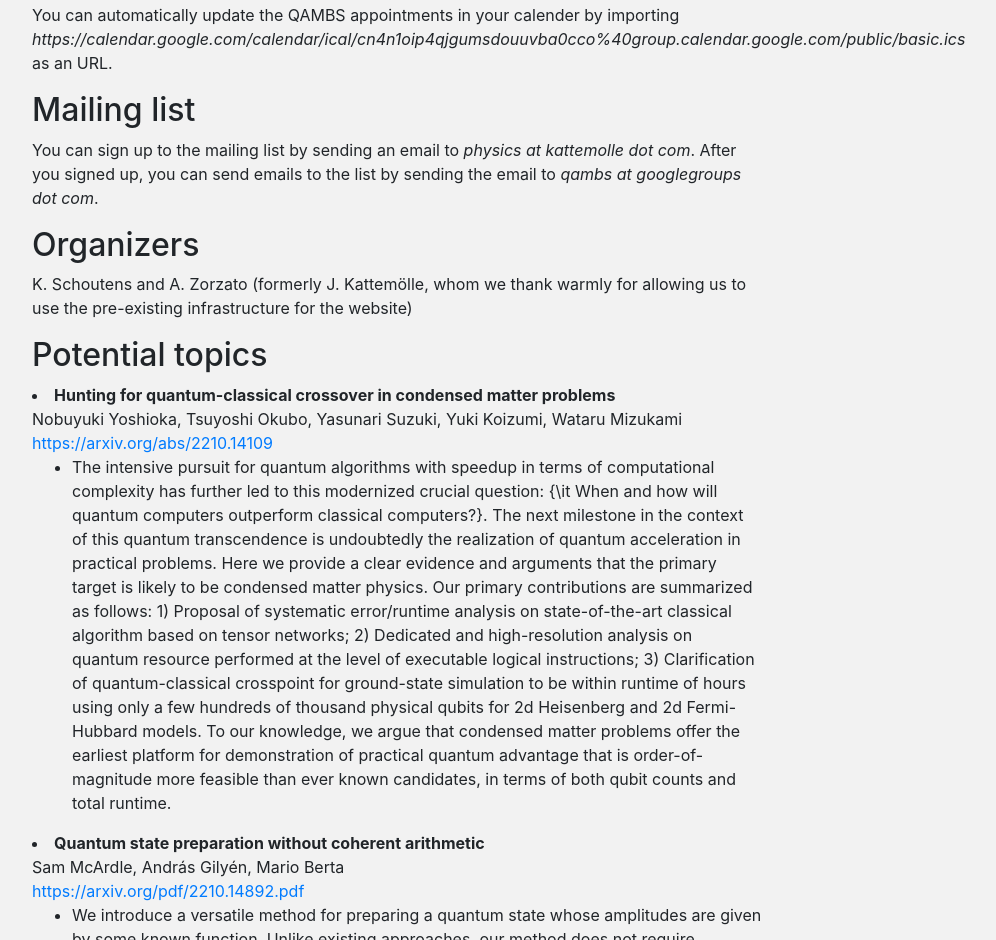
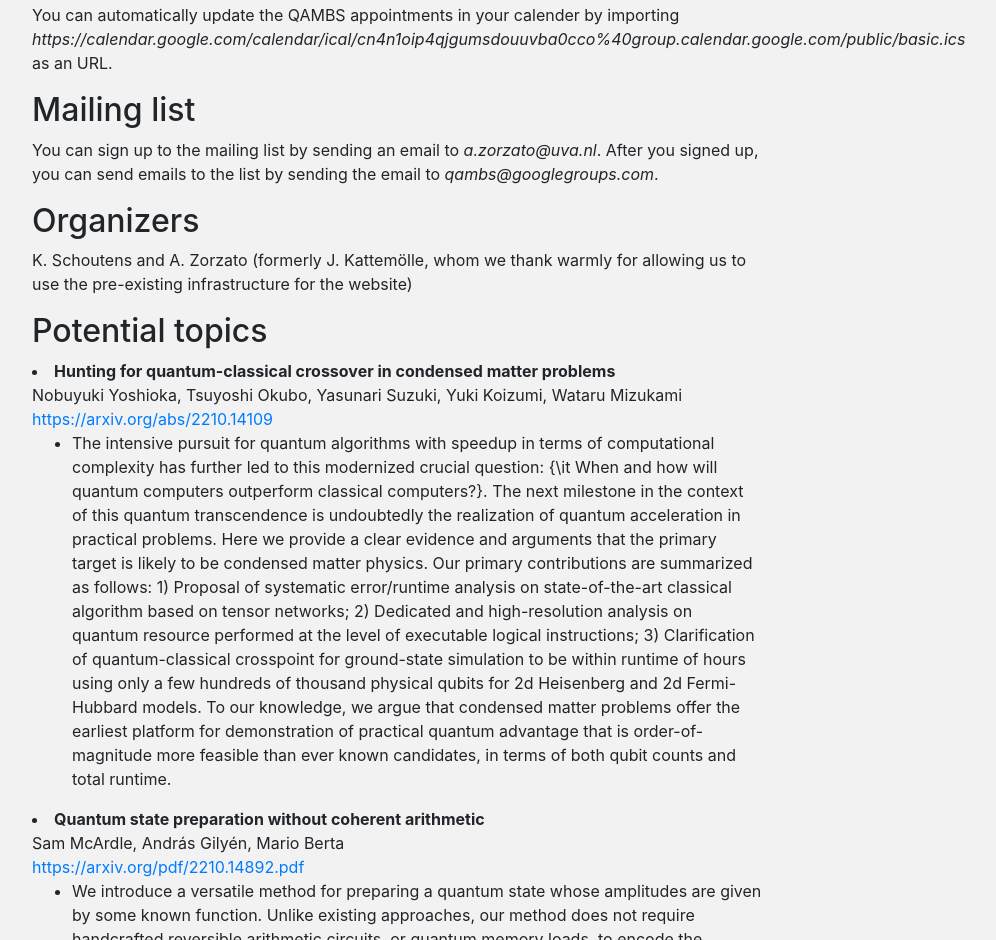
Before and after one commit to QAMBS/QAMBS.github.io, a plain HTML site: page index.html in a window 1280 px wide. Shown: the part 1825-2765 px from the top of the page, without its empty margins (53-1049 px from the left). Drawn offline with nearby package versions, Linux system fonts and the light colour scheme.

Commit message:
Update index.html
updated mailing list

```diff
--- a/index.html
+++ b/index.html
@@ -180,7 +180,7 @@ as an URL.</p>
 
 <h2 id="toc_2">Mailing list</h2>
 
-<p>You can sign up to the mailing list by sending an email to <em>physics at kattemolle dot com</em>. After you signed up, you can send emails to the list by sending the email to <em>qambs at googlegroups dot com</em>.</p>
+<p>You can sign up to the mailing list by sending an email to <em>a.zorzato@uva.nl</em>. After you signed up, you can send emails to the list by sending the email to <em>qambs@googlegroups.com</em>.</p>
 
 <h2 id="toc_3">Organizers</h2>
 
```
